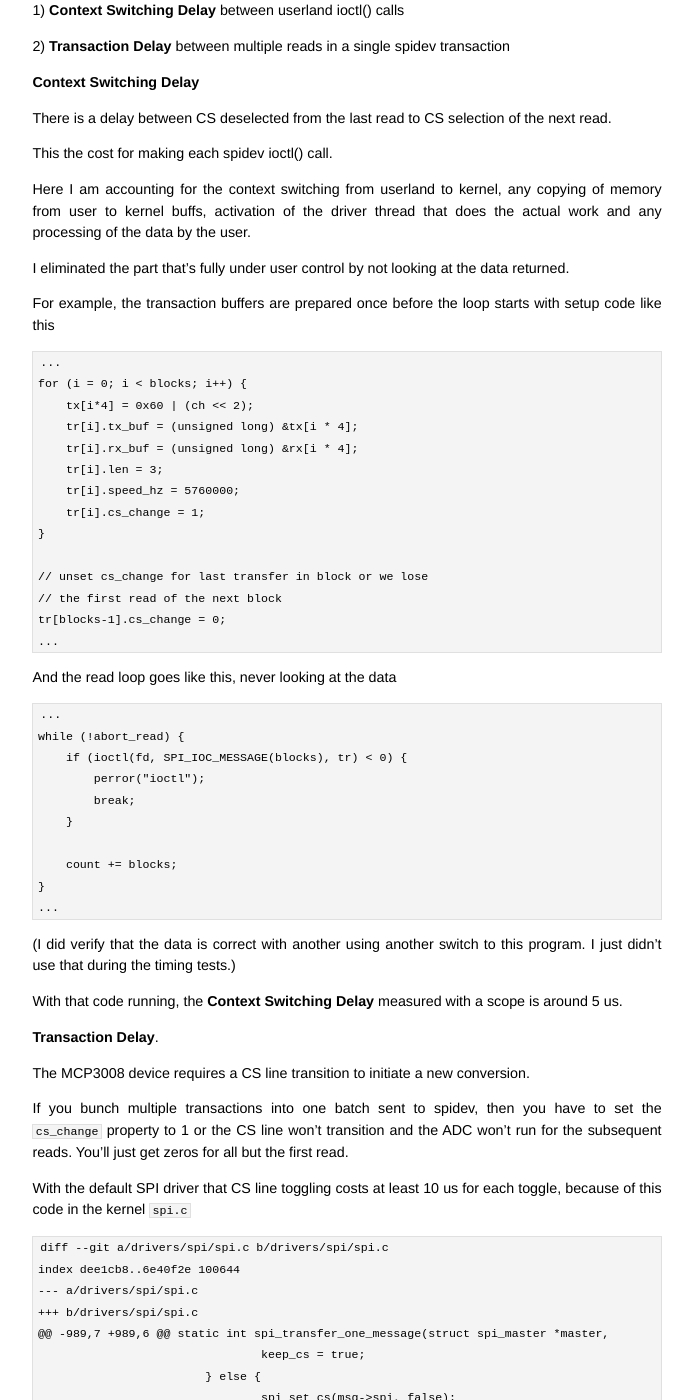
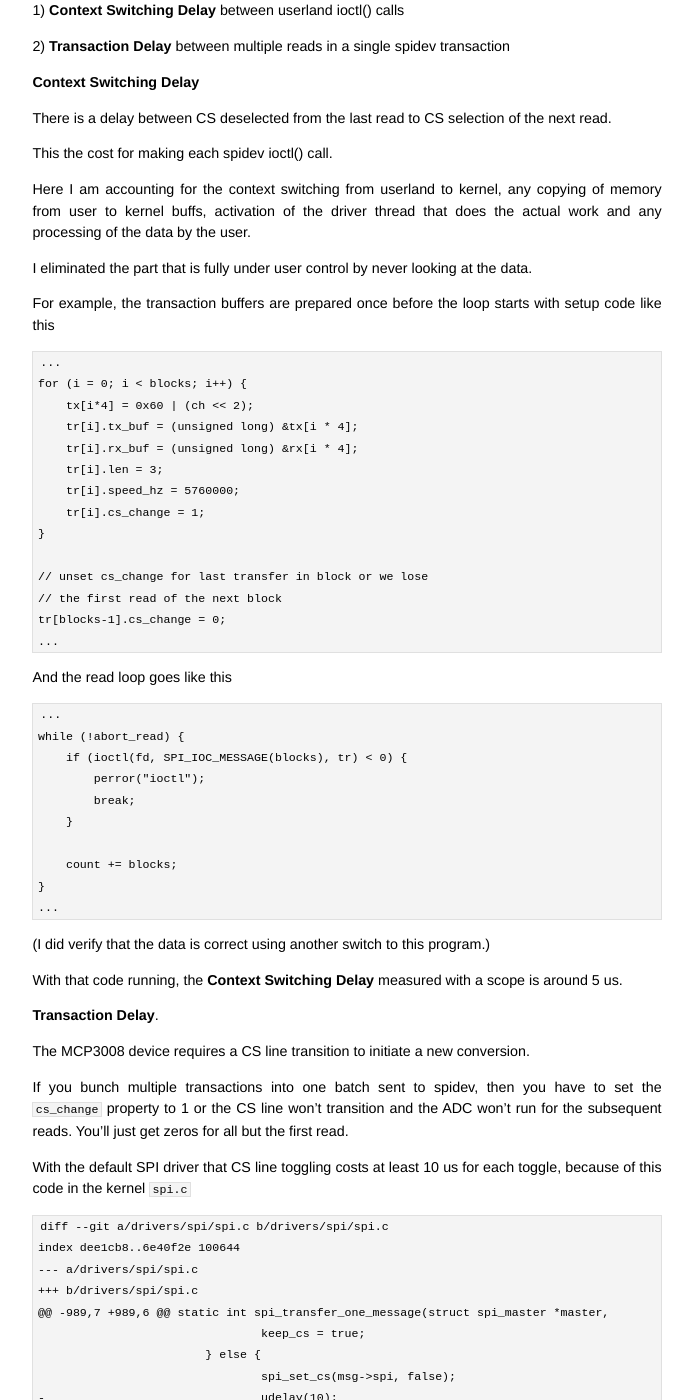
Before and after one commit to jumpnow/jumpnowtek-site, a Jekyll site: the page built from _posts/2017-01-30-Analyzing-raspberry-pi-spi-performance.md, in a window 1280 px wide and 1400 px high, scrolled down 1458 px. Shown: the whole window, without its empty margins (293-986 px from the left). Built offline with Jekyll 4.4.1, drawn with Linux system fonts in a browser that asks for light colours.

Commit message:
edit text

```diff
--- a/_posts/2017-01-30-Analyzing-raspberry-pi-spi-performance.md
+++ b/_posts/2017-01-30-Analyzing-raspberry-pi-spi-performance.md
@@ -1,7 +1,7 @@
 ---
 layout: post
 title: Analyzing SPI driver performance on the Raspberry Pi
-date: 2017-02-15 15:40:00
+date: 2017-02-15 15:45:00
 categories: rpi
 tags: [linux, rpi, spi, mcp3008, adc]
 ---
@@ -82,7 +82,7 @@ This the cost for making each spidev ioctl() call.
 
 Here I am accounting for the context switching from userland to kernel, any copying of memory from user to kernel buffs, activation of the driver thread that does the actual work and any processing of the data by the user.
 
-I eliminated the part that's fully under user control by not looking at the data returned.
+I eliminated the part that is fully under user control by never looking at the data.
 
 For example, the transaction buffers are prepared once before the loop starts with setup code like this
 
@@ -101,7 +101,7 @@ For example, the transaction buffers are prepared once before the loop starts wi
     tr[blocks-1].cs_change = 0;
     ...
 
-And the read loop goes like this, never looking at the data
+And the read loop goes like this
 
     ...
     while (!abort_read) {
@@ -114,7 +114,7 @@ And the read loop goes like this, never looking at the data
     }
     ...
 
-(I did verify that the data is correct with another using another switch to this program. I just didn't use that during the timing tests.)
+(I did verify that the data is correct using another switch to this program.)
 
 With that code running, the **Context Switching Delay** measured with a scope is around 5 us.
 
```
